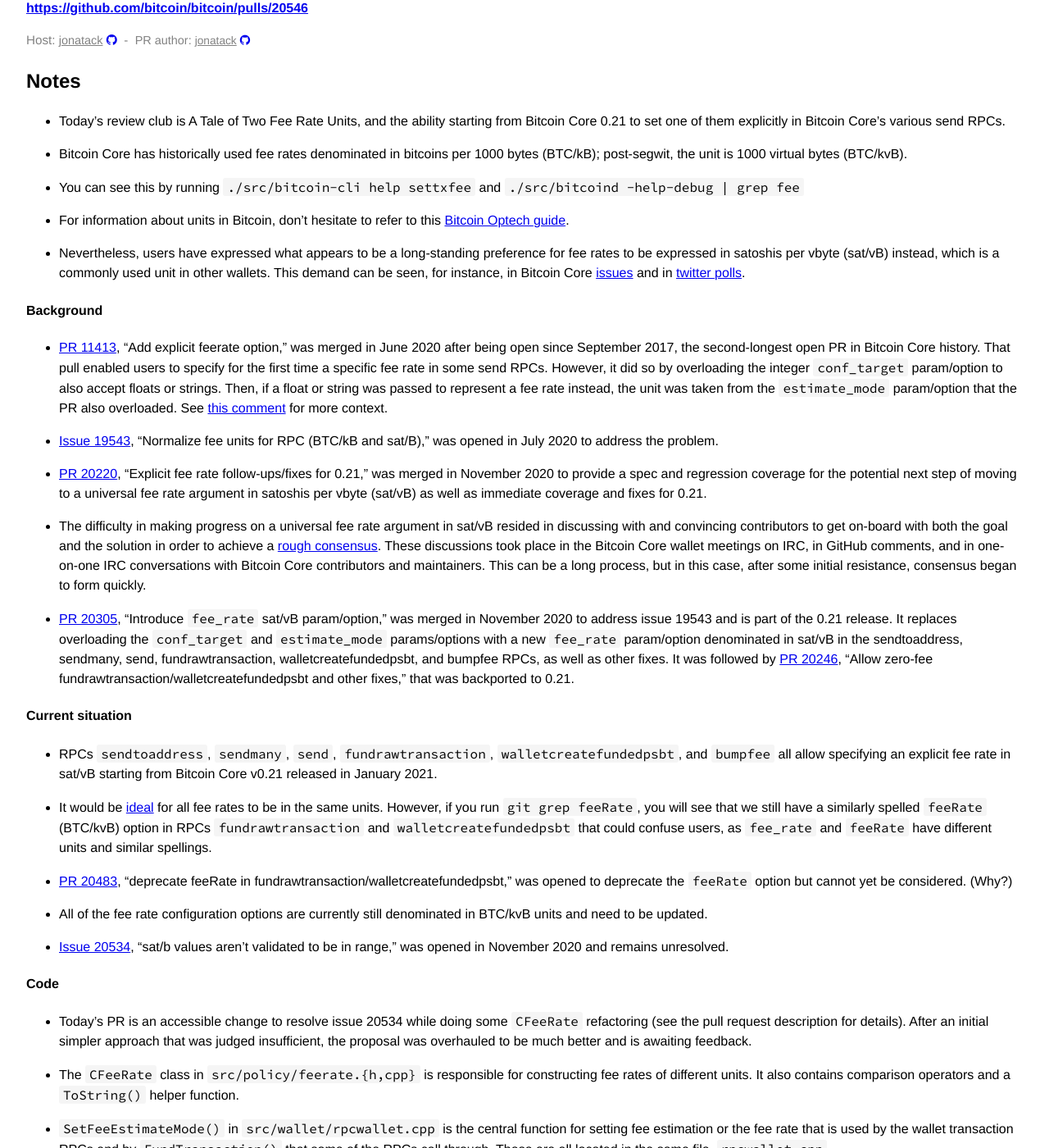
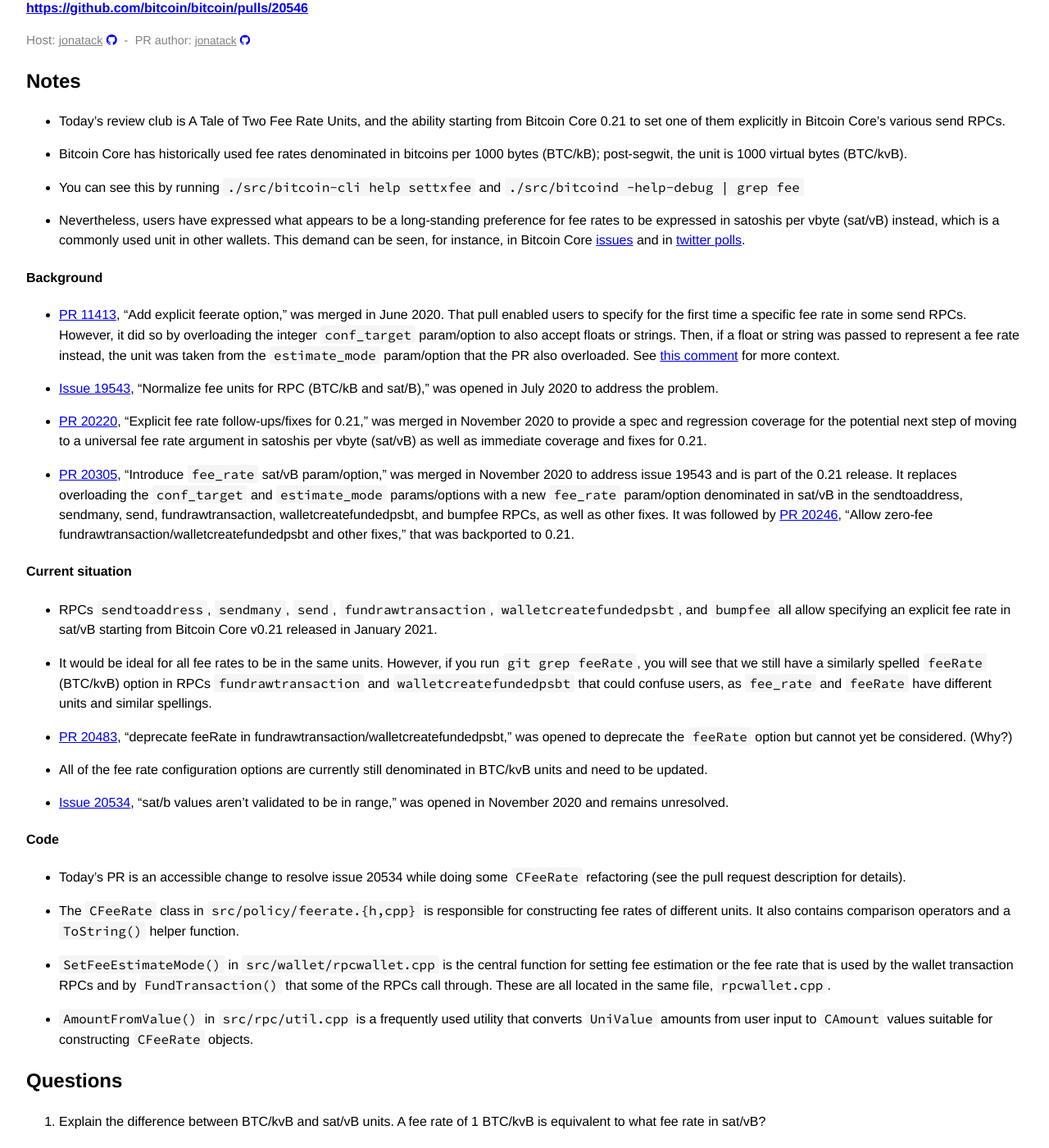
Before and after one commit to bitcoin-core-review-club/website, a Jekyll site: the page built from _posts/2021-01-20-#20546.md, in a window 1280 px wide and 1400 px high, scrolled down 245 px. Shown: the whole window at 82% size. Built offline with Jekyll 4.4.1, drawn with Linux system fonts in a browser that asks for light colours.

Commit message:
n20546: edits

```diff
--- a/_posts/2021-01-20-#20546.md
+++ b/_posts/2021-01-20-#20546.md
@@ -22,10 +22,6 @@
 - You can see this by running `./src/bitcoin-cli help settxfee` and
   `./src/bitcoind -help-debug | grep fee`
 
-- For information about units in Bitcoin, don't hesitate to refer to this
-  [Bitcoin Optech
-  guide](https://github.com/bitcoinops/bitcoinops.github.io/blob/master/STYLE.md#units).
-
 - Nevertheless, users have expressed what appears to be a long-standing
   preference for fee rates to be expressed in satoshis per vbyte (sat/vB)
   instead, which is a commonly used unit in other wallets. This demand can be
@@ -36,8 +32,7 @@
 #### Background
 
 - [PR 11413](https://github.com/bitcoin/bitcoin/pull/11413), "Add explicit
-  feerate option," was merged in June 2020 after being open since September 2017,
-  the second-longest open PR in Bitcoin Core history. That pull enabled users to
+  feerate option," was merged in June 2020. That pull enabled users to
   specify for the first time a specific fee rate in some send RPCs. However, it
   did so by overloading the integer `conf_target` param/option to also accept
   floats or strings. Then, if a float or string was passed to represent a fee
@@ -56,15 +51,6 @@
   rate argument in satoshis per vbyte (sat/vB) as well as immediate coverage and
   fixes for 0.21.
 
-- The difficulty in making progress on a universal fee rate argument in sat/vB
-  resided in discussing with and convincing contributors to get on-board with
-  both the goal and the solution in order to achieve a [rough
-  consensus](https://tools.ietf.org/html/rfc7282). These discussions took place
-  in the Bitcoin Core wallet meetings on IRC, in GitHub comments, and in
-  one-on-one IRC conversations with Bitcoin Core contributors and
-  maintainers. This can be a long process, but in this case, after some initial
-  resistance, consensus began to form quickly.
-
 - [PR 20305](https://github.com/bitcoin/bitcoin/pull/20305), "Introduce
   `fee_rate` sat/vB param/option," was merged in November 2020 to address issue
   19543 and is part of the 0.21 release. It replaces overloading the
@@ -82,8 +68,7 @@
   `walletcreatefundedpsbt`, and `bumpfee` all allow specifying an explicit fee
   rate in sat/vB starting from Bitcoin Core v0.21 released in January 2021.
 
-- It would be
-  [ideal](http://www.erisian.com.au/bitcoin-core-dev/log-2021-01-15.html#l-769)
+- It would be ideal
   for all fee rates to be in the same units. However, if you run `git grep
   feeRate`, you will see that we still have a similarly spelled `feeRate`
   (BTC/kvB) option in RPCs `fundrawtransaction` and `walletcreatefundedpsbt`
@@ -104,9 +89,7 @@
 #### Code
 
 - Today's PR is an accessible change to resolve issue 20534 while doing some
-  `CFeeRate` refactoring (see the pull request description for details). After
-  an initial simpler approach that was judged insufficient, the proposal was
-  overhauled to be much better and is awaiting feedback.
+  `CFeeRate` refactoring (see the pull request description for details).
 
 - The `CFeeRate` class in `src/policy/feerate.{h,cpp}` is responsible for
   constructing fee rates of different units. It also contains comparison
```
